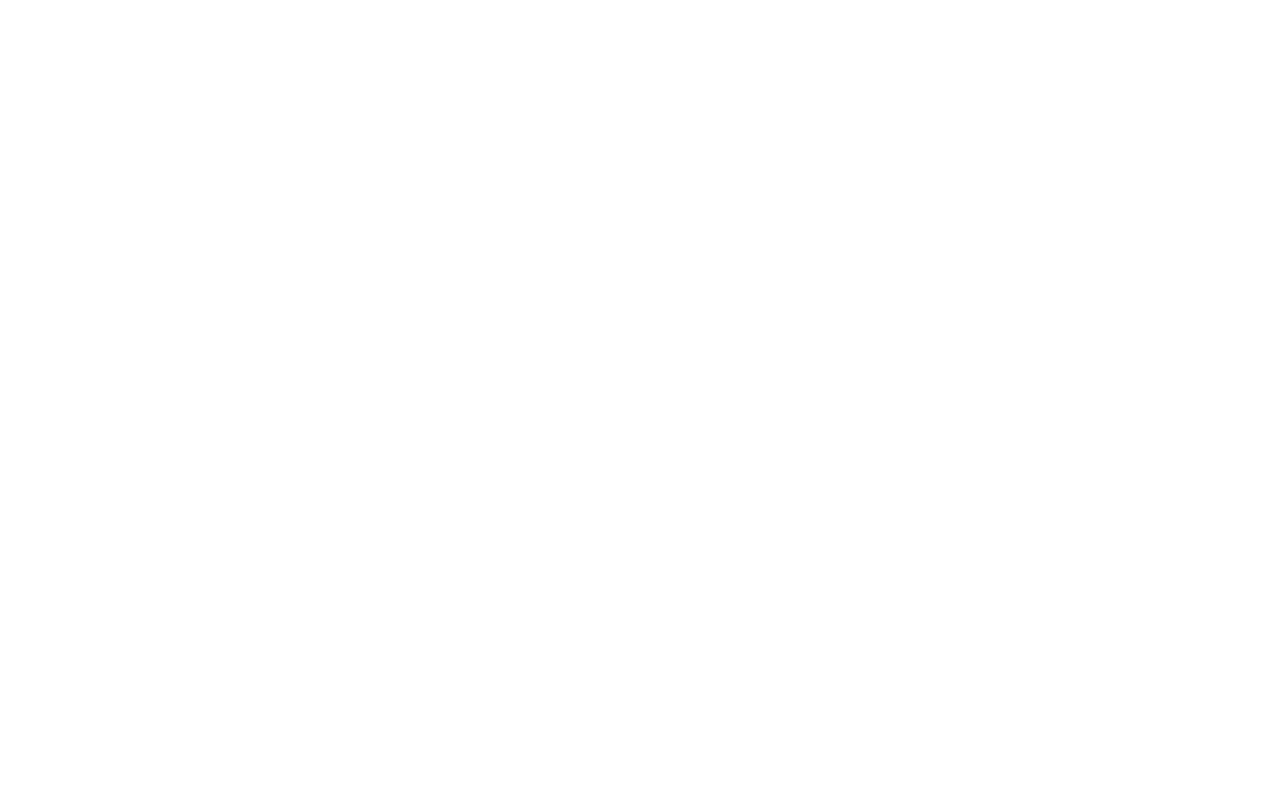
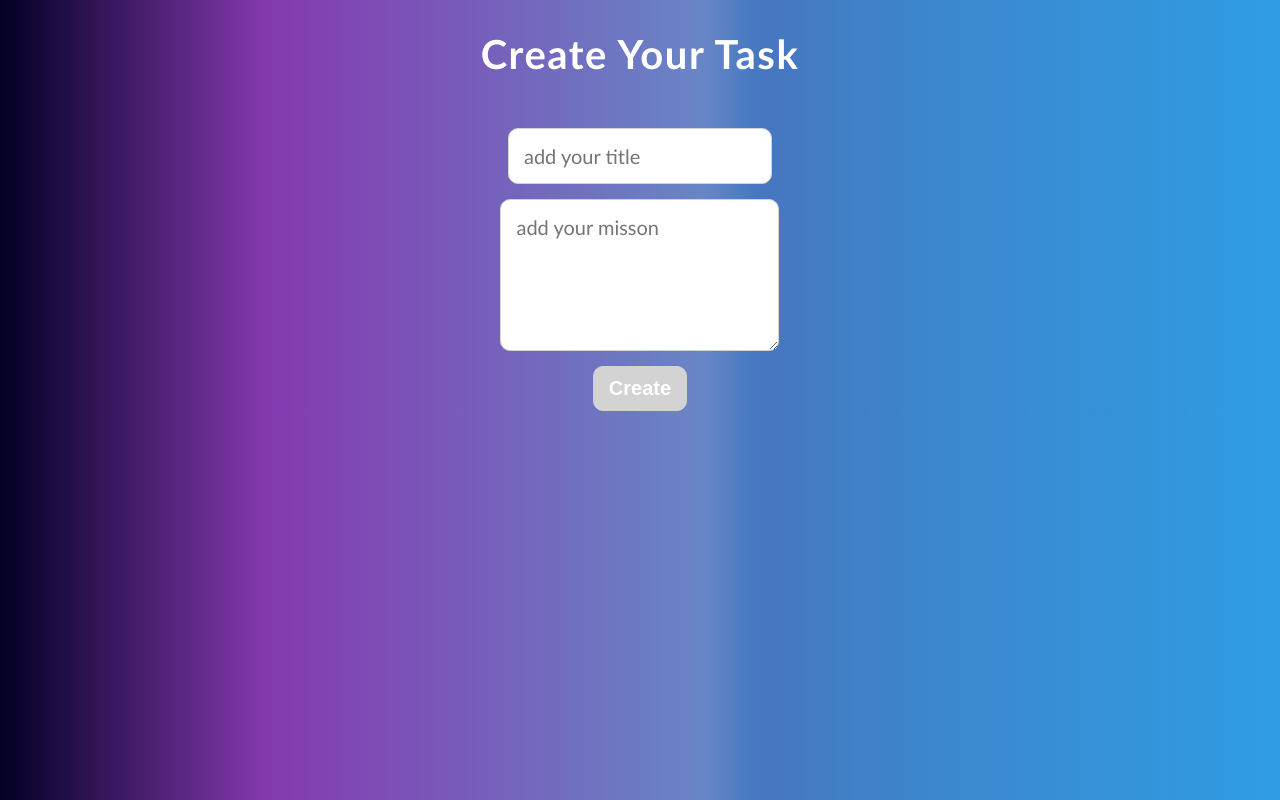
Before and after one commit to Sefaciftci/newProfileApp, a React (Vite) app: page /task in a window 1280 px wide. Before the commit this address had no page. Built offline with nearby package versions, Linux system fonts and the light colour scheme.

Commit message:
createTask

```diff
--- a/src/App.jsx
+++ b/src/App.jsx
@@ -3,6 +3,7 @@
 import Home from './pages/Home/Home';
 import ProfileMainApp from './pages/ProfileApp/ProfileMainApp';
 import MainSearch from './pages/ImgSearchApp/MainSearch';
+import MainTask from './pages/TaskApp/MainTask';
 
 function App() {
   return (
@@ -11,6 +12,7 @@
         <Route path='/' element={<Home/>} />
         <Route path='/newProfile' element={<ProfileMainApp/>}/>
         <Route path='/imgSearch' element={<MainSearch/>}/>
+        <Route path='/task' element={<MainTask/>}/>
       </Routes>
     </>
   )
--- a/src/pages/ImgSearchApp/MainSearch.jsx
+++ b/src/pages/ImgSearchApp/MainSearch.jsx
@@ -27,7 +27,7 @@
       <ImgList data={data}/>
       <div className='btnBox searchBtnBox'>
           <button className='navigateBtn' onClick={()=>navigate('/newProfile')}><BsChevronLeft/></button>
-          <button  className='navigateBtn' onClick={()=>navigate('/')}><BsChevronRight/></button>
+          <button  className='navigateBtn' onClick={()=>navigate('/MainTask')}><BsChevronRight/></button>
       </div>
     </div>
   )
--- /dev/null
+++ b/src/pages/TaskApp/Components/CreateTask.jsx
@@ -0,0 +1,37 @@
+import React ,{ useState }from 'react'
+import '../taskApp.css'
+
+const CreateTask = ({createTask}) => {
+
+    const [title,setTitle] = useState('');
+    const [content , setContent] = useState('');
+
+    const handleSubmit = (event) => {
+        event.preventDefault();
+        createTask(title,content)
+        setContent('')
+        setTitle('');
+    }
+
+  return (
+    <div>
+      <form  className='createTaskBox'  >
+        <input
+        value={title}
+        placeholder='add your title'
+        onChange={(e)=>setTitle(e.target.value)}
+        />
+
+        <textarea
+        rows="5"
+        placeholder='add your misson'
+        value={content}
+        onChange={((e)=>setContent(e.target.value))}
+        />
+        <button onClick={handleSubmit}>Create</button>
+      </form>
+    </div>
+  )
+}
+
+export default CreateTask
--- /dev/null
+++ b/src/pages/TaskApp/Components/TaskItem.jsx
@@ -0,0 +1,19 @@
+import React from 'react'
+
+const TaskItem = ({taskItem}) => {
+  return (
+    <div>
+        <div>
+        <h3>Task Title</h3>
+        <p>{taskItem.title}</p>
+        </div>
+        <div>
+        <h3>Task Content</h3>
+        <p>{taskItem.content}</p>
+        </div>
+
+    </div>
+  )
+}
+
+export default TaskItem
--- /dev/null
+++ b/src/pages/TaskApp/Components/TaskList.jsx
@@ -0,0 +1,14 @@
+import React from 'react'
+import TaskItem from './TaskItem'
+
+const TaskList = ({task}) => {
+  return (
+    <div>
+      {task.map((taskItem)=>{
+        return <TaskItem taskItem={taskItem} key={taskItem.id} />
+      })}
+    </div>
+  )
+}
+
+export default TaskList
--- /dev/null
+++ b/src/pages/TaskApp/MainTask.jsx
@@ -0,0 +1,29 @@
+import React, { useState } from 'react'
+import CreateTask from './Components/CreateTask'
+import TaskList from './Components/TaskList'
+
+const MainTask = () => {
+
+    const [task,setTask] = useState([]);
+    const createTask = (title,content) => {
+        //spread ile onceki tasklarıaldık ve yenisinide oluşturduk
+        const createTasks = [
+            ...task,
+            {
+            id:Math.random(),
+            title,
+            content
+        }]
+        setTask(createTasks);
+    }
+
+  return (
+    <div className='mainTask'>
+      <h1 className='mainTaskTitle'>Create Your Task</h1>
+      <CreateTask createTask ={createTask}/>
+      <TaskList task={task}/>
+    </div>
+  )
+}
+
+export default MainTask
--- /dev/null
+++ b/src/pages/TaskApp/taskApp.css
@@ -0,0 +1,38 @@
+.mainTask{
+    font-family: 'Gill Sans', 'Gill Sans MT', Calibri, 'Trebuchet MS', sans-serif;
+}
+.mainTaskTitle{
+    font-size: 40px;
+    color: #fff;
+    margin:30px 0px;
+    letter-spacing: 1.5px;
+}
+
+/*CreateTask*/
+.createTaskBox{
+    display: flex;
+    flex-direction: column;
+    align-items: center;
+    margin-top: 50px;
+    gap: 15px;
+
+}
+.createTaskBox input, textarea{
+    padding: 15px;
+    font-size: 20px;
+    border: 1px solid lightgray;
+    border-radius: 10px;
+    font-family: 'Gill Sans', 'Gill Sans MT', Calibri, 'Trebuchet MS', sans-serif;
+}
+.createTaskBox input, textarea:focus{
+    outline: none;
+}
+.createTaskBox button{
+    font-size: 20px;
+    padding: 10px 15px;
+    border-radius: 10px;
+    border: 1px solid lightgray;
+    background-color: lightgray;
+    color: #fff;
+    font-weight: 700;
+}
```
Also changed, not shown: 1 other file (tests, documents, lock files or other folders).
